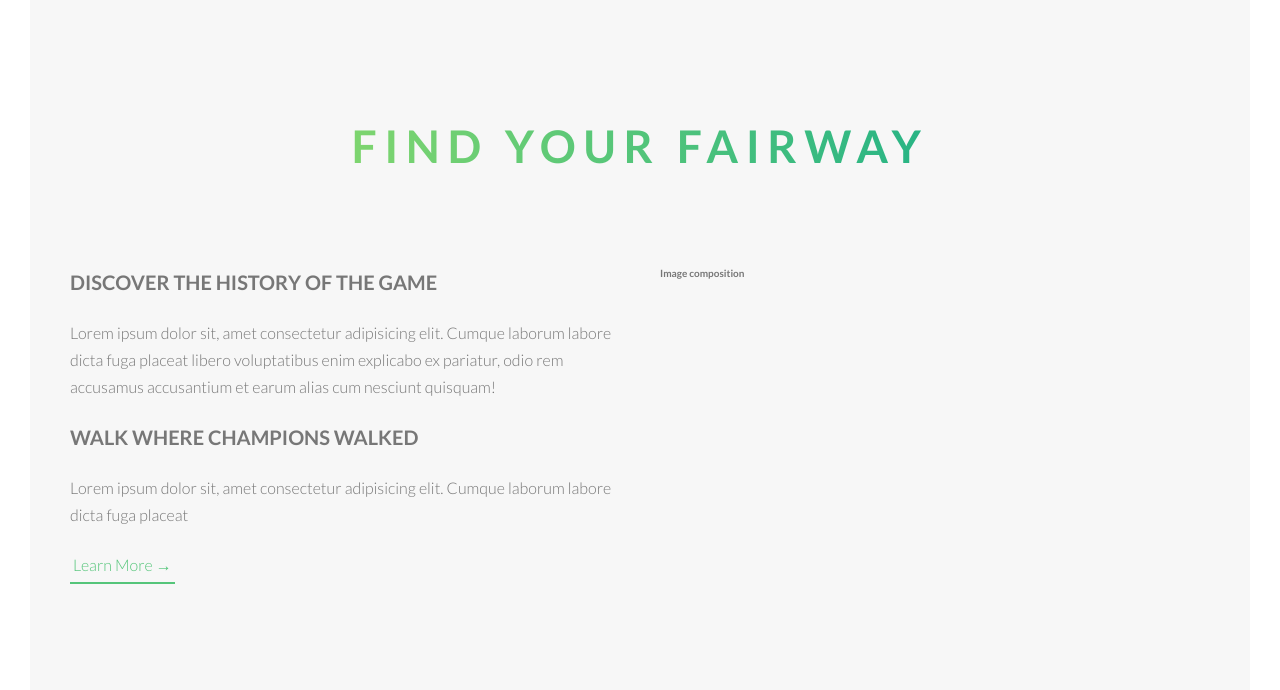
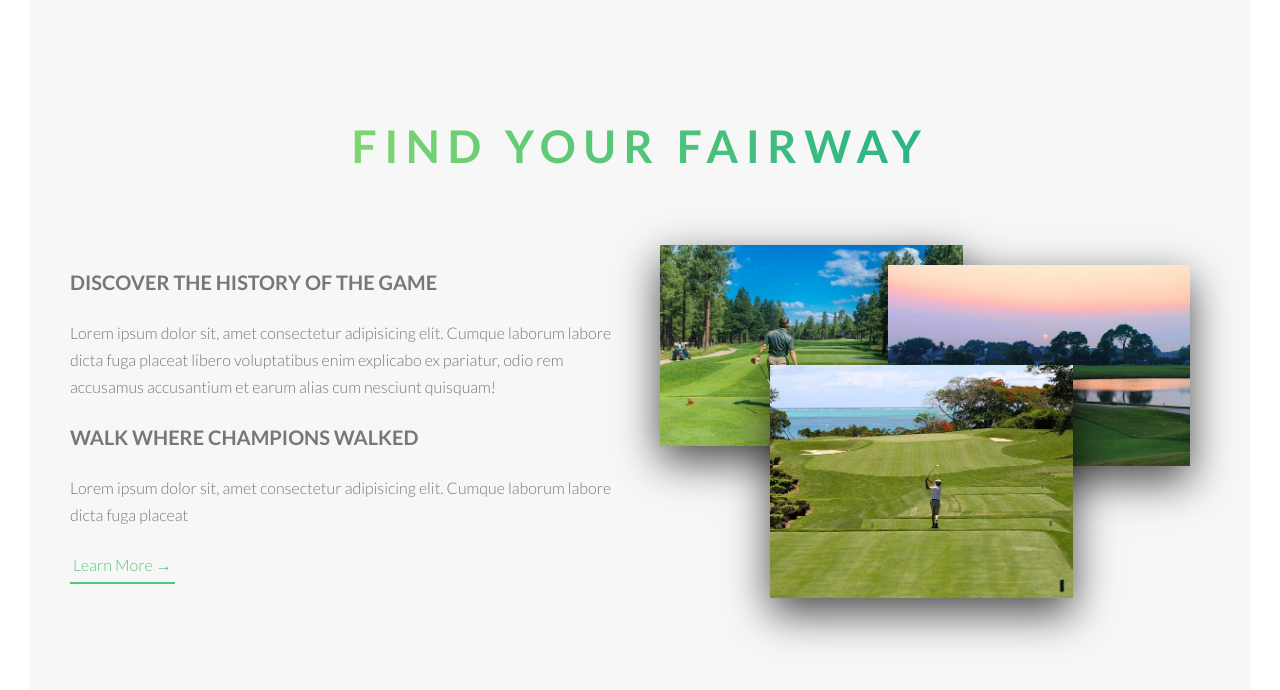
Before and after one commit to ryan-puffer/golf-landing-page, a plain HTML site: page index.html in a window 1280 px wide. Shown: the part 812-1502 px from the top of the page. Drawn offline with Linux system fonts and the light colour scheme.

Commit message:
add photo composition on <main> section

```diff
--- a/index.html
+++ b/index.html
@@ -42,7 +42,11 @@
                     <a href="#" class="btn-text">Learn More &rarr;</a>
                 </div>
                 <div class="col-1-of-2">
-                    Image composition
+                    <div class="composition">
+                        <img src="img/golf-1.jpg" alt="golf course" class="composition__photo composition__photo--p1">
+                        <img src="img/golf-2.jpg" alt="golf course" class="composition__photo composition__photo--p2">
+                        <img src="img/golf-3.jpg" alt="golf course" class="composition__photo composition__photo--p3">
+                    </div>
                 </div>
             </div>
          </section>
--- /dev/null
+++ b/scss/components/_composition.scss
@@ -0,0 +1,24 @@
+.composition {
+	position: relative;
+	&__photo {
+		width: 55%;
+		box-shadow: 0 1.5rem 4rem rgba($color-black, .7);
+		position: absolute;
+
+		&--p1 {
+			top: -2rem;
+			left: 0;
+		}
+
+		&--p2 {
+			top: 10rem;
+			left: 20%;
+			z-index: 1;
+		}
+
+		&--p3 {
+			top: 0rem;
+			right: 2rem;
+		}
+	}
+}
--- a/scss/main.scss
+++ b/scss/main.scss
@@ -8,6 +8,7 @@
 @import "base/utilities";
 
 @import "components/button";
+@import "components/composition";
 
 @import "pages/home";
 
```
Also changed, not shown: css/main.css, img/golf-1.jpg (added), img/golf-2.jpg (added), img/golf-3.jpg (added), 2 other files.
